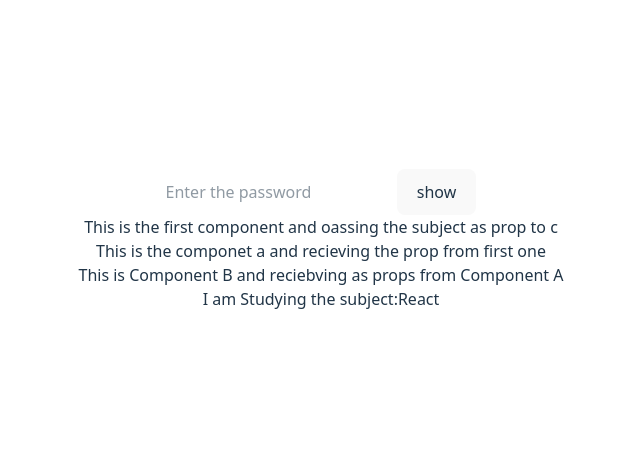
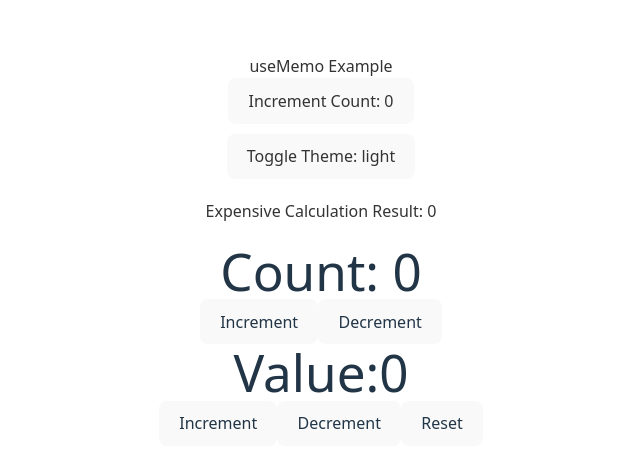
Before and after one commit to DiyaMaji22/Learning-react, a React (Vite) app in the folder my-app-vite/: page / in a window 1280 px wide. Shown: the part 160-628 px from the top of the page, without its empty margins (319-959 px from the left). Built offline with nearby package versions, Linux system fonts and the light colour scheme.

Commit message:
learning Hooks

```diff
--- /dev/null
+++ b/my-app-vite/activity4/themegetter.jsx
@@ -0,0 +1,24 @@
+import React from 'react'
+import { themeContext } from './themeprovider.jsx';
+const Themegetter = () => {
+    const {theme,setTheme}=React.useContext(themeContext);
+    const changeTheme=()=>{
+        setTheme((utheme)=>{
+            return utheme==='light'?'dark':'light'
+
+        })
+    }
+
+  return (
+    <div>
+        <div style={{backgroundColor:theme==='light'?'white':'black'}}>
+            <h1>The current theme is : {theme}</h1>
+        </div>
+
+        <button onClick={changeTheme}>Change Theme</button>
+
+    </div>
+  )
+}
+
+export default Themegetter
--- /dev/null
+++ b/my-app-vite/activity4/themeprovider.jsx
@@ -0,0 +1,16 @@
+import React,{useState} from 'react';
+import ThemeGetter from './themegetter.jsx';
+const themeContext=React.createContext();
+
+const ThemeProvider=()=>{
+    const [theme,setTheme]=useState('light');
+    return(
+        <div>
+            <themeContext.Provider value={{theme,setTheme}}>
+                <ThemeGetter/>
+            </themeContext.Provider>
+        </div>
+    )
+}
+export default ThemeProvider;
+export {themeContext};
--- a/my-app-vite/src/main.jsx
+++ b/my-app-vite/src/main.jsx
@@ -20,6 +20,11 @@ import UserStateExample from '../miscellaneous/useStateExample.jsx'
 import UserEffectExample from '../miscellaneous/useEffectExample.jsx'
 import Password from '../activity3/password.jsx'
 import WithoutUserContext from '../usecontext/withoutusecontext.jsx'
+import Themeprovider from '../activity4/themeprovider.jsx'
+import ParentComp from '../useCallback/parentComp.jsx'
+import UseMemoExample from '../useMemo/useMemoexample.jsx'
+import UseReducerExample from '../useReducer/useReducerExample.jsx'
+// import ChildComp from '../useCallback/childComp.jsx'
 // function Laptop(){
 
 //     return(
@@ -61,32 +66,8 @@ let config={
 let course="CSE";
 createRoot(document.getElementById('root')).render(
   <StrictMode>
-    {/* <App />
-    {list()} */}
-    {/* <DashBoardComponent/>
-
-    <LaptopFunction brand="hp" colour="silver" year={2025} model={modelno} config={config}/> */}
-    {/* <Table/>
-    <JsxBasics/>
-
-    <Box/> */}
-
-    {/* <Student name="MIku" age={20} dob="18-05-2007" course={course}/>
-    <CSSinline/>
-
-    <CSSExternal/> */}
-    {/* <Heading/> */}
-
-    {/* <Food name="Pizza" type="Italian"/>
-    <Food name="Noodles" type="Chinese"/>
-    <Food name="Pav Bhaji" type="Indian" /> */}
-    {/* <TailwindExample/> */}
-    {/* <Card/> */}
-    {/* <EvenHandling/> */}
-    {/* <Counter/> */}
-    {/* <UserStateExample/>
-    <UserEffectExample/> */}
-    <Password/>
-    <WithoutUserContext/>
-  </StrictMode>,
+    <UseMemoExample/>
+    <ParentComp/>
+    <UseReducerExample/>
+   </StrictMode>,
 )
--- /dev/null
+++ b/my-app-vite/useCallback/childComp.jsx
@@ -0,0 +1,16 @@
+import  React from "react";
+
+
+
+const ChildComp = (props) => {
+    console.log("Child component rendered")
+  return (
+    <div>
+    <button onClick={props.increment}>Increment</button>
+   <button onClick={props.decrement}>Decrement</button>
+    </div>
+
+  )
+}
+
+export default React.memo(ChildComp);
--- /dev/null
+++ b/my-app-vite/useCallback/parentComp.jsx
@@ -0,0 +1,21 @@
+import React, { useCallback, useState } from "react";
+import ChildComp from "./childComp";
+
+const ParentComp = () => {
+    const [count,setCount]=useState(0);
+    const incre=useCallback(()=>{
+        setCount(pre=>pre+1)
+    },[])
+    const decre=useCallback(()=>{
+        setCount(pre=>pre-1)
+    },[])
+    console.log("parent component rendered")
+  return (
+    <div>
+        <h1>Count: {count}</h1>
+        <ChildComp increment={incre} decrement={decre}/>
+    </div>
+  )
+}
+
+export default ParentComp;
--- /dev/null
+++ b/my-app-vite/useMemo/useMemoexample.jsx
@@ -0,0 +1,45 @@
+import React, { useState, useMemo } from 'react'
+function UseMemoexample() {
+
+
+
+    const [count, setCount] = useState(0);
+    const [theme, setTheme] = useState('light');
+
+    const expensiveCalculation = useMemo(() => {
+        console.log('Calculating...');
+        let result = 0;
+        for (let i = 0; i < 1000000000; i++) {
+            result += count;
+        }
+        return result;
+    }, [count]);
+
+    const themeStyles = {
+        backgroundColor: theme === 'light' ? '#fff' : '#333',
+        color: theme === 'light' ? '#333' : '#fff',
+        padding: '20px',
+        borderRadius: '8px'
+    };
+
+    return (
+        <div style={themeStyles}>
+            <h2>useMemo Example</h2>
+            <div>
+                <button onClick={() => setCount(count + 1)}>
+                    Increment Count: {count}
+                </button>
+            </div>
+            <div style={{ marginTop: '10px' }}>
+                <button onClick={() => setTheme(theme === 'light' ? 'dark' : 'light')}>
+                    Toggle Theme: {theme}
+                </button>
+            </div>
+            <div style={{ marginTop: '20px' }}>
+                <h3>Expensive Calculation Result: {expensiveCalculation}</h3>
+            </div>
+        </div>
+    )
+}
+
+export default UseMemoexample
--- /dev/null
+++ b/my-app-vite/useReducer/useReducerExample.jsx
@@ -0,0 +1,29 @@
+import React, { useReducer } from 'react'
+
+const UseReducerExample = () => {
+
+    const initialCountState=0;
+
+    const reducerCount=(state,action)=>{
+        switch(action){
+            case 'increment':
+                return state+1;
+            case 'decrement':
+                return state-1;
+            case 'reset':
+                return initialCountState;
+        }
+    }
+    const [countState,dispatchCount]=useReducer(reducerCount,initialCountState)
+  return (
+    <div>
+        <h1>Value:{countState}</h1>
+        <button onClick={()=>dispatchCount('increment')}>Increment</button>
+        <button onClick={()=>dispatchCount('decrement')}>Decrement</button>
+        <button onClick={()=>dispatchCount('reset')}>Reset</button>
+    </div>
+
+  )
+}
+
+export default UseReducerExample
```
Also changed, not shown: 1 other file (tests, documents, lock files or other folders).
